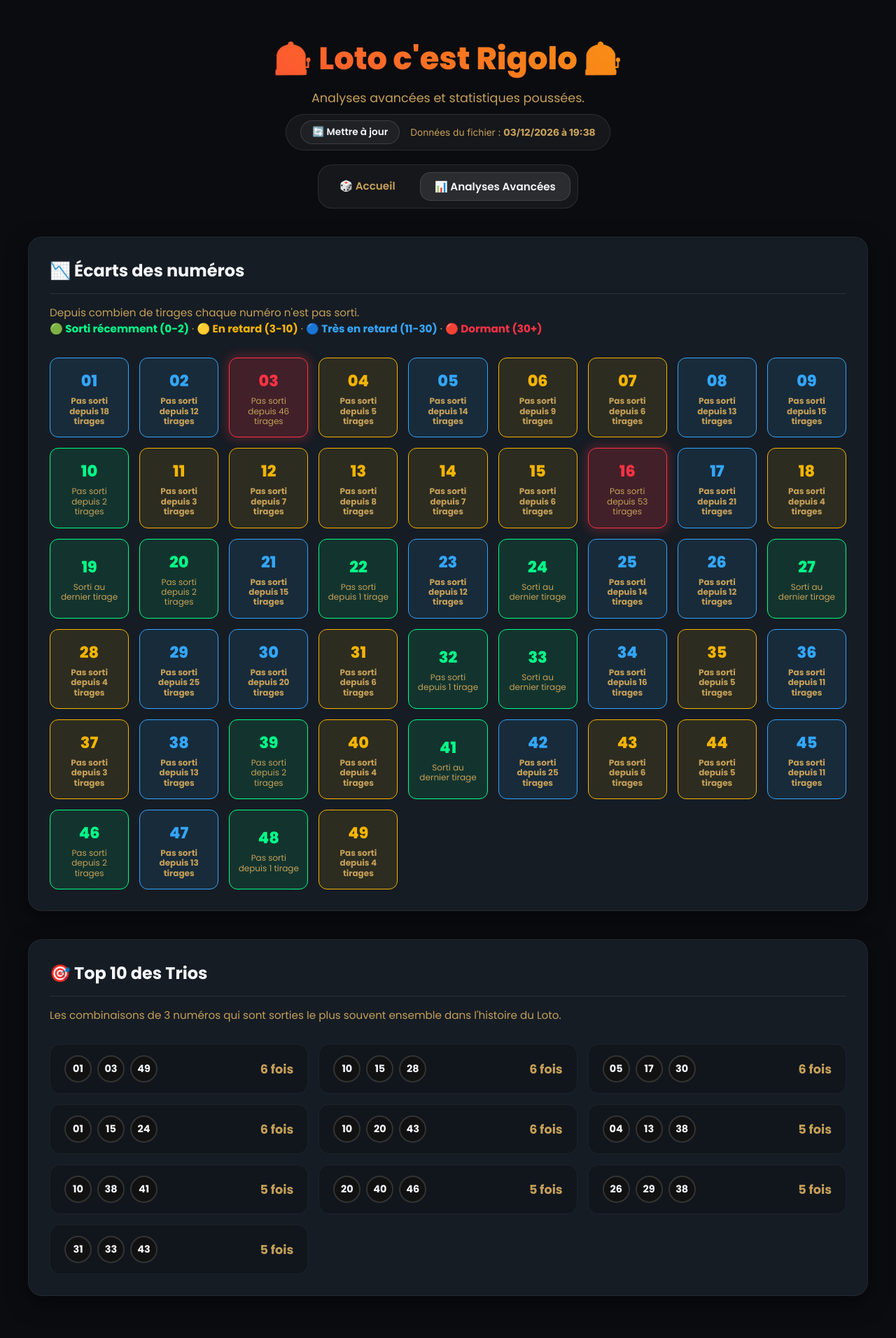
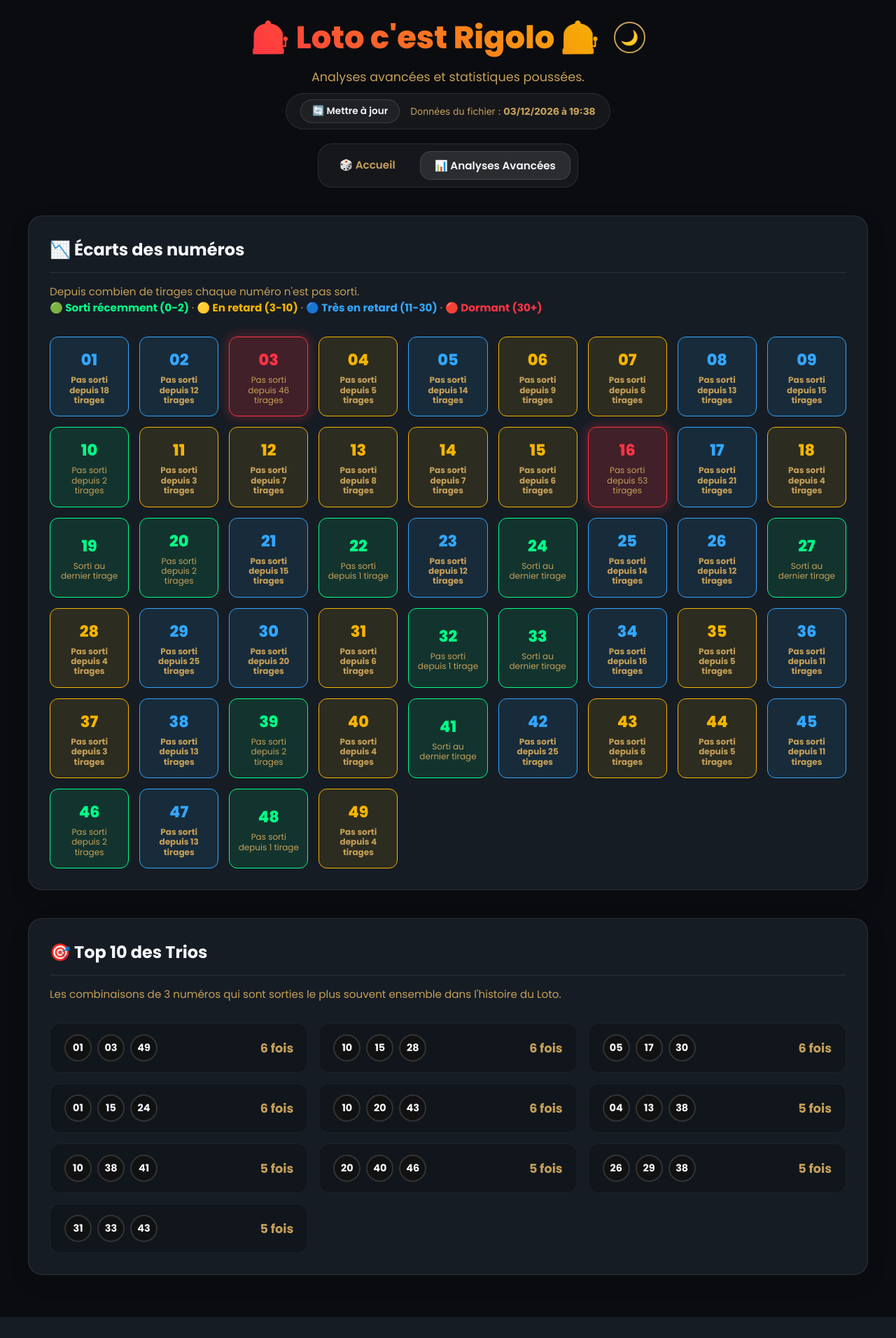
Before and after one commit to franckallienn/loto-rigolo, a Flask app: page /analyses in a window 1280 px wide. Shown: the whole page at 70% size. After the commit the page ends 1882 px from the top, so only its background shows below. Run offline with Flask 3, Linux system fonts and the light colour scheme.

Commit message:
Update analyses.html

```diff
--- a/templates/analyses.html
+++ b/templates/analyses.html
@@ -108,33 +107,33 @@
         }
 
         .nav-menu a:hover {
-            background: rgba(255, 255, 255, 0.05);
-            color: white;
+            background: rgba(128, 128, 128, 0.2);
+            color: var(--text-color);
         }
 
         .nav-menu a.active {
-            background: rgba(255, 255, 255, 0.1);
-            color: white;
-            border: 1px solid rgba(255, 255, 255, 0.15);
+            background: rgba(128, 128, 128, 0.2);
+            color: var(--text-color);
+            border: 1px solid rgba(128, 128, 128, 0.3);
         }
 
-        /* --- ZONE DE CONTENU --- */
         .content-card {
             background: var(--card-bg);
             backdrop-filter: blur(12px);
             -webkit-backdrop-filter: blur(12px);
             padding: 30px;
             border-radius: 20px;
-            border: 1px solid rgba(255, 255, 255, 0.05);
-            box-shadow: 0 10px 30px rgba(0,0,0,0.5);
+            border: 1px solid rgba(128, 128, 128, 0.2);
+            box-shadow: 0 10px 30px rgba(0,0,0,0.1);
             margin-bottom: 40px;
+            transition: background 0.3s ease;
         }
 
         .content-card h2 {
             font-size: 1.5rem;
             color: var(--text-color);
             margin-top: 0;
-            border-bottom: 1px solid rgba(255,255,255,0.08);
+            border-bottom: 1px solid rgba(128, 128, 128, 0.2);
             padding-bottom: 15px;
             margin-bottom: 10px;
         }
@@ -252,16 +249,46 @@
             color: var(--text-muted);
             font-size: 1.1rem;
         }
+
+        /* --- MODE CLAIR : overrides des styles inline --- */
+        .light-mode .ecart-item {
+            background: rgba(255, 255, 255, 0.6);
+            border-color: rgba(0, 0, 0, 0.08);
+        }
+        .light-mode .ecart-item:hover {
+            box-shadow: 0 5px 15px rgba(0, 0, 0, 0.1);
+        }
+        .light-mode .trio-item {
+            background: rgba(255, 255, 255, 0.6);
+            border-color: rgba(0, 0, 0, 0.08);
+        }
+        .light-mode .trio-item:hover {
+            background: rgba(0, 0, 0, 0.05);
+        }
     </style>
 
     <link rel="stylesheet" href="{{ url_for('static', filename='style.css') }}">
+
+    <!-- Script pour charger le thème AVANT l'affichage -->
+    <script>
+        const savedTheme = localStorage.getItem('theme');
+        if (savedTheme === 'light') {
+            document.documentElement.classList.add('light-mode');
+        }
+    </script>
 </head>
 <body>
 
     <div class="container">
 
         <header>
-            <h1>🎰 Loto c'est Rigolo 🎰</h1>
+            <!-- HEADER CORRIGÉ : bouton toujours visible et centré -->
+            <div style="display: flex; justify-content: center; align-items: center; gap: 20px; flex-wrap: wrap; margin-bottom: 10px;">
+                <h1 style="margin: 0;">🎰 Loto c'est Rigolo 🎰</h1>
+                <button id="theme-toggle" title="Changer de thème" style="background: none; border: 2px solid var(--text-muted); border-radius: 50%; width: 45px; height: 45px; cursor: pointer; font-size: 1.3rem; color: var(--text-color); display: flex; justify-content: center; align-items: center; flex-shrink: 0; transition: all 0.2s ease;">
+                    🌙
+                </button>
+            </div>
             <p style="color: var(--text-muted); font-size: 1.1rem; margin: 0;">Analyses avancées et statistiques poussées.</p>
 
             <div class="sync-container">
@@ -332,5 +356,28 @@
 
     </div>
 
+    <!-- SCRIPT GESTION DU THEME -->
+    <script>
+        document.addEventListener('DOMContentLoaded', function() {
+            const themeToggle = document.getElementById('theme-toggle');
+            if (!themeToggle) return;
+
+            const currentTheme = localStorage.getItem('theme') || 'dark';
+            themeToggle.textContent = (currentTheme === 'light') ? '☀️' : '🌙';
+
+            themeToggle.addEventListener('click', function() {
+                if (document.documentElement.classList.contains('light-mode')) {
+                    document.documentElement.classList.remove('light-mode');
+                    localStorage.setItem('theme', 'dark');
+                    themeToggle.textContent = '🌙';
+                } else {
+                    document.documentElement.classList.add('light-mode');
+                    localStorage.setItem('theme', 'light');
+                    themeToggle.textContent = '☀️';
+                }
+            });
+        });
+    </script>
+
 </body>
 </html>
```
Also changed, not shown: other parts of templates/analyses.html (+13 -19 lines).
